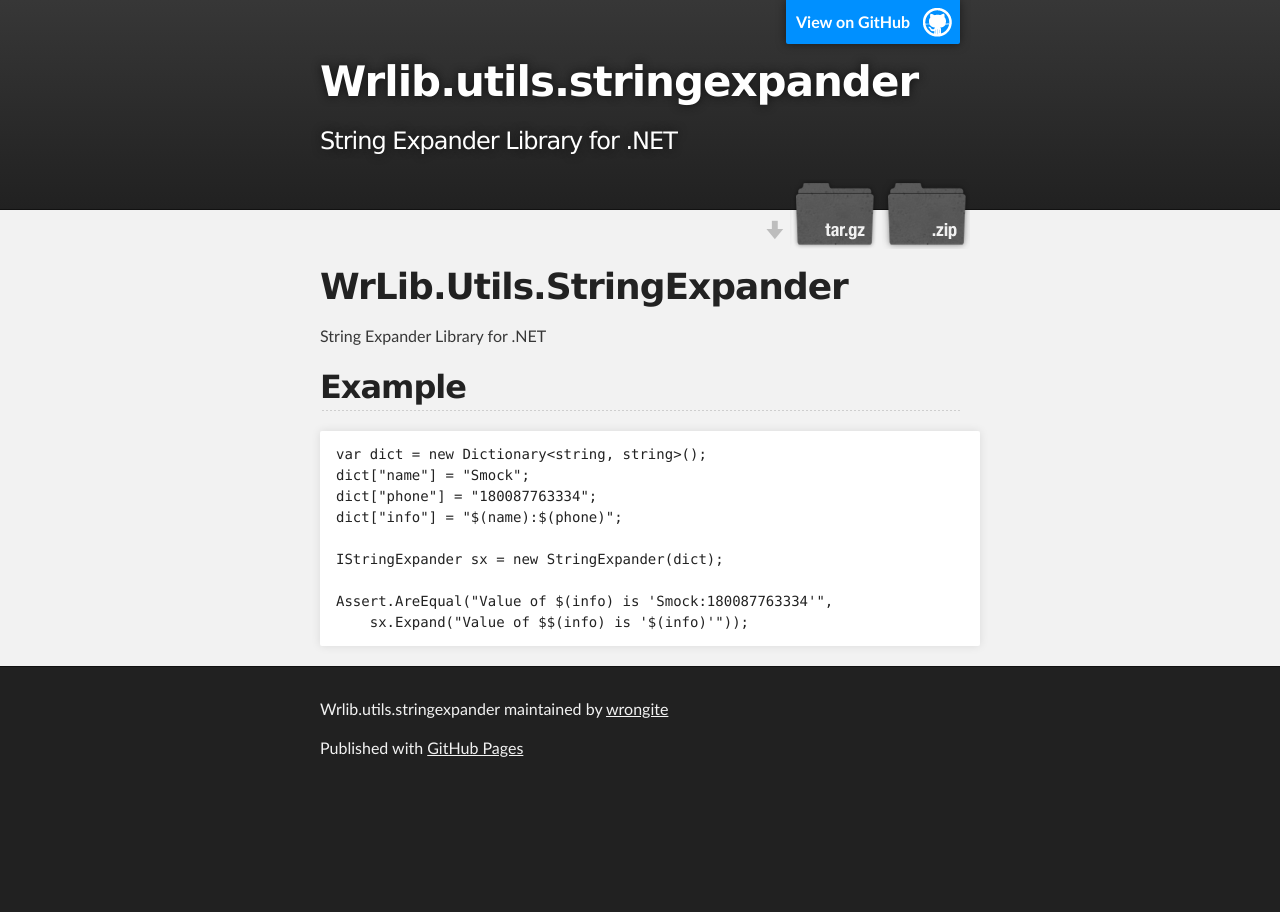
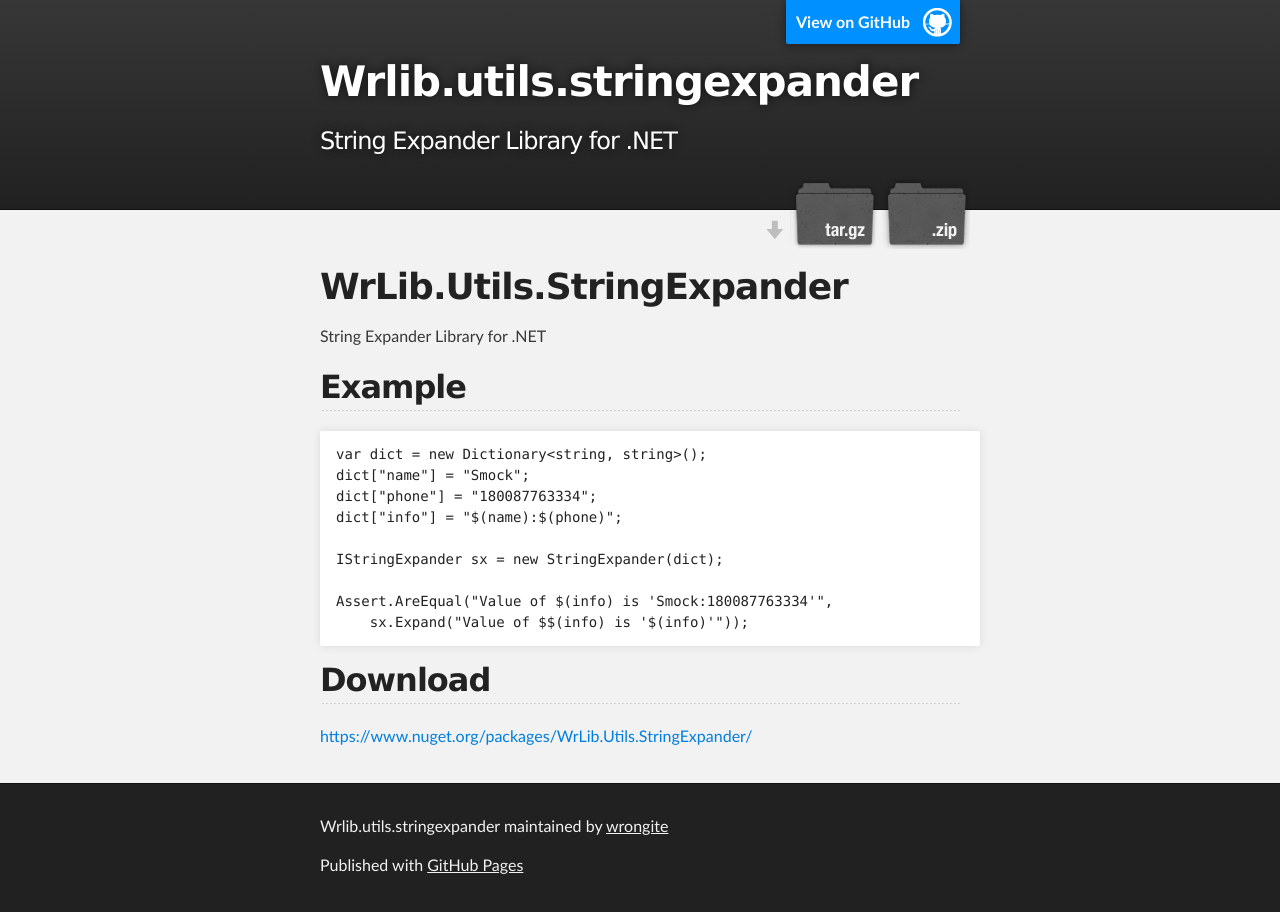
Before and after one commit to wrongite/WrLib.Utils.StringExpander, a plain HTML site: page index.html in a window 1280 px wide. Before the commit the page ends 800 px from the top, so only its background shows below. Drawn offline with Linux system fonts and the light colour scheme.

```diff
--- a/index.html
+++ b/index.html
@@ -49,6 +49,11 @@ IStringExpander sx = new StringExpander(dict);
 Assert.AreEqual("Value of $(info) is 'Smock:180087763334'",
     sx.Expand("Value of $$(info) is '$(info)'"));
 </code></pre>
+
+<h2>
+<a id="download" class="anchor" href="#download" aria-hidden="true"><span aria-hidden="true" class="octicon octicon-link"></span></a>Download</h2>
+
+<p><a href="https://www.nuget.org/packages/WrLib.Utils.StringExpander/">https://www.nuget.org/packages/WrLib.Utils.StringExpander/</a></p>
       </section>
     </div>
 
@@ -61,15 +66,6 @@ Assert.AreEqual("Value of $(info) is 'Smock:180087763334'",
     </div>
 
 
-<script>
-  (function(i,s,o,g,r,a,m){i['GoogleAnalyticsObject']=r;i[r]=i[r]||function(){
-  (i[r].q=i[r].q||[]).push(arguments)},i[r].l=1*new Date();a=s.createElement(o),
-  m=s.getElementsByTagName(o)[0];a.async=1;a.src=g;m.parentNode.insertBefore(a,m)
-  })(window,document,'script','https://www.google-analytics.com/analytics.js','ga');
 
-  ga('create', 'UA-79191350-1', 'auto');
-  ga('send', 'pageview');
-
-</script>
   </body>
 </html>
```
Also changed, not shown: params.json (+1 -1 lines).
